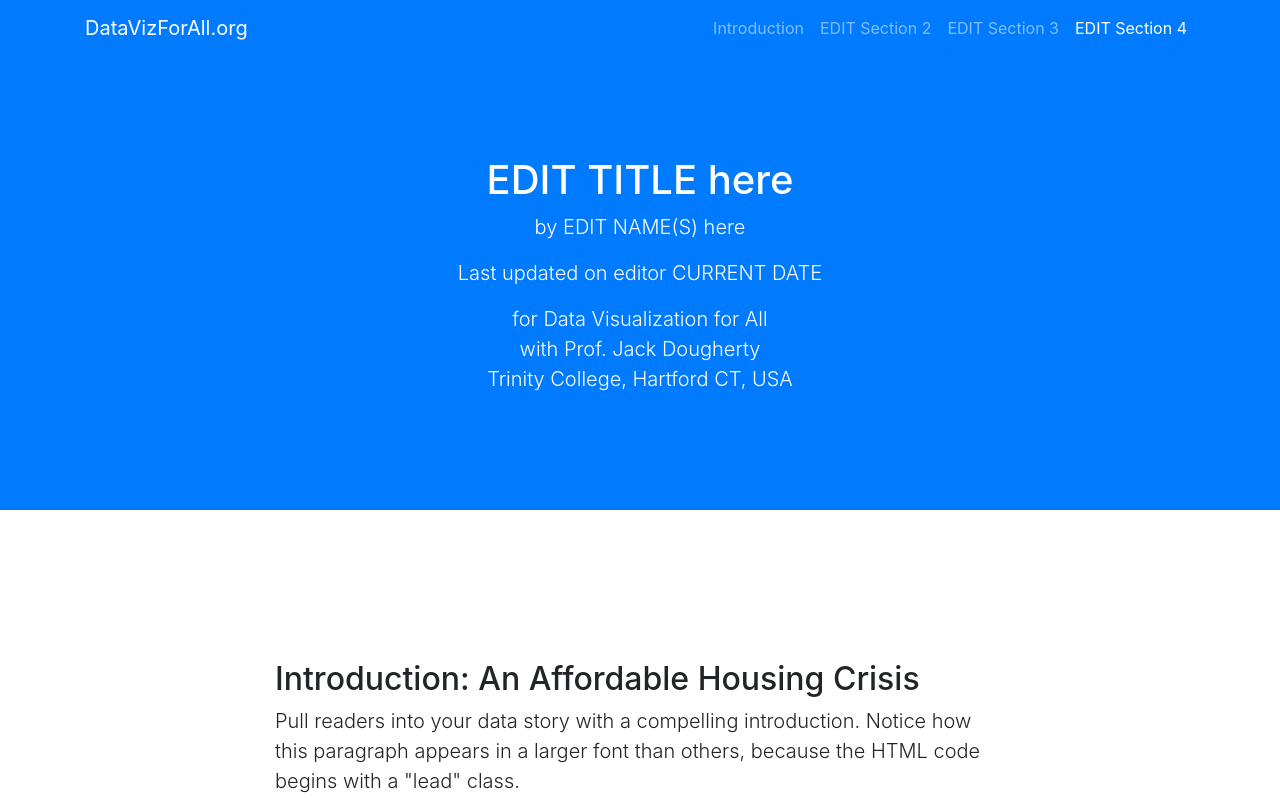
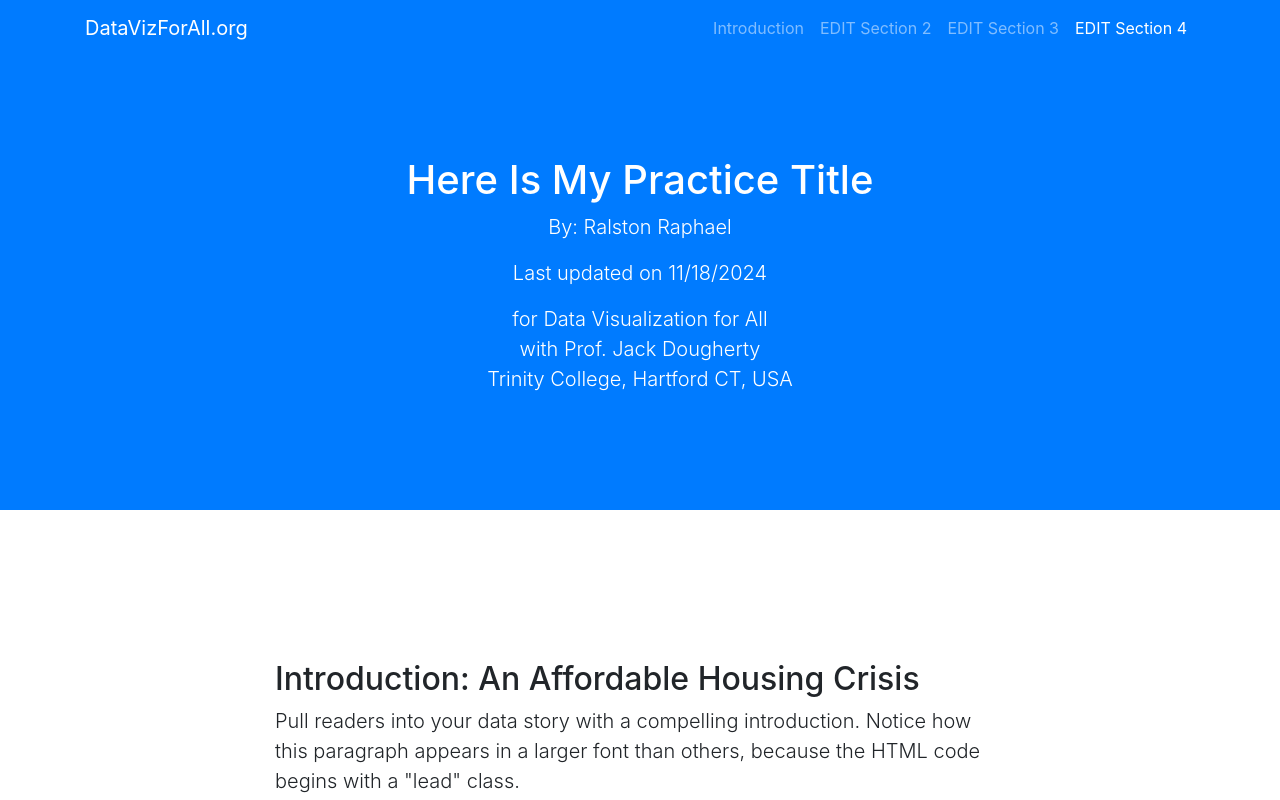
Before and after one commit to ralstonraphael/Practice-moodle, a plain HTML site: page index.html in a window 1280 px wide. Shown: the top 800 px of the page. Drawn offline with nearby package versions, Linux system fonts and the light colour scheme.

Commit message:
Update index.html

```diff
--- a/index.html
+++ b/index.html
@@ -53,9 +53,9 @@
 
   <header class="bg-primary text-white">
     <div class="container text-center">
-      <h1>EDIT TITLE here</h1>
-      <p class="lead">by EDIT NAME(S) here</p>
-      <p class="lead">Last updated on editor CURRENT DATE</p>
+      <h1>Here Is My Practice Title</h1>
+      <p class="lead">By: Ralston Raphael</p>
+      <p class="lead">Last updated on 11/18/2024</p>
       <p class="lead">for Data Visualization for All</br>with Prof. Jack Dougherty</br>Trinity College, Hartford CT, USA</p>
     </div>
   </header>
@@ -98,9 +98,10 @@
 
           <p>TELL your story and SHOW your evidence. When describing charts, maps, or tables that appear further below, refer to them "...as shown in Figure 1" or "...as shown in Table 1" and include those figure/table numbers in the titles or captions below.</p>
 
-          <p>Embed each of your published visualizations as an HTML iframe code, following instructions in <a href='https://handsondataviz.org/embed.html'>Chapter 9 of HODV</a>, similar to the sample below.</p>
+          <p>This is a map showing the percent chance of presidential candidate Kamala Harris winning the EV <a href='https://datawrapper.dwcdn.net/zXeXH/2/'>Full Map</a>, See the full map.</p>
 
-          <iframe title="Connecticut created desegregated schools for only 41 percent of Hartford Black &amp;amp; Latino students in 2019-20" aria-label="Interactive area chart" id="datawrapper-chart-fdcm0" src="https://datawrapper.dwcdn.net/fdcm0/8/" scrolling="no" frameborder="0" style="width: 0; min-width: 100% !important; border: none;" height="400"></iframe><script type="text/javascript">!function(){"use strict";window.addEventListener("message",(function(e){if(void 0!==e.data["datawrapper-height"]){var t=document.querySelectorAll("iframe");for(var a in e.data["datawrapper-height"])for(var r=0;r<t.length;r++){if(t[r].contentWindow===e.source)t[r].style.height=e.data["datawrapper-height"][a]+"px"}}}))}();
+          <iframe title="Percent Chance of Harris Winning EV" aria-label="Map" id="datawrapper-chart-zXeXH" src="https://datawrapper.dwcdn.net/zXeXH/2/" scrolling="no" frameborder="0" style="width: 0; min-width: 100% !important; border: none;" height="583" data-external="1"></iframe><script type="text/javascript">!function(){"use strict";window.addEventListener("message",(function(a){if(void 0!==a.data["datawrapper-height"]){var e=document.querySelectorAll("iframe");for(var t in a.data["datawrapper-height"])for(var r=0;r<e.length;r++)if(e[r].contentWindow===a.source){var i=a.data["datawrapper-height"][t]+"px";e[r].style.height=i}}}))}();
+</script>
           </script>
 
           <p>EDIT CAPTIONS like this -- Figure 1: Explore the <a href="https://datawrapper.dwcdn.net/fdcm0/">interactive chart</a> AND ADD your description of the chart here. Make sure your caption includes a direct link to your published chart or map in case the embed code fails to display.</p>
```
